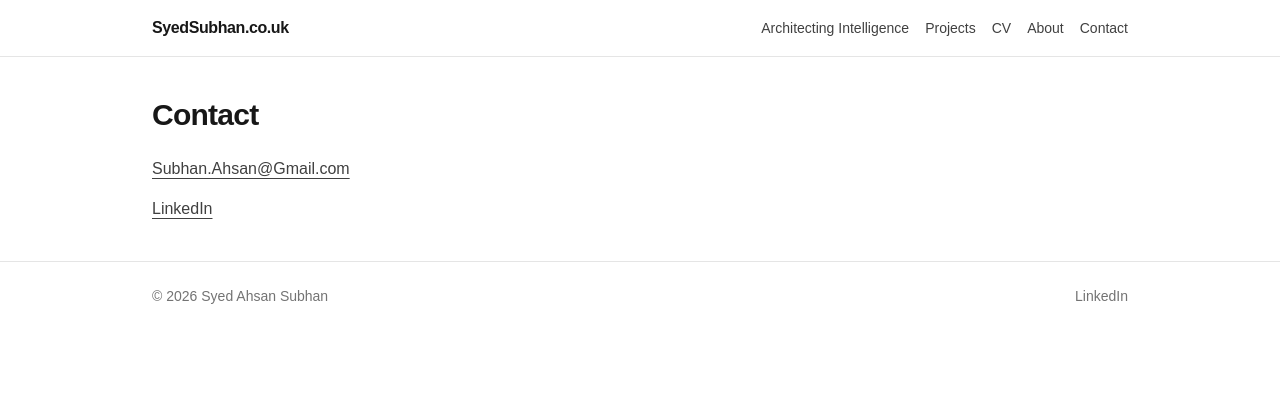
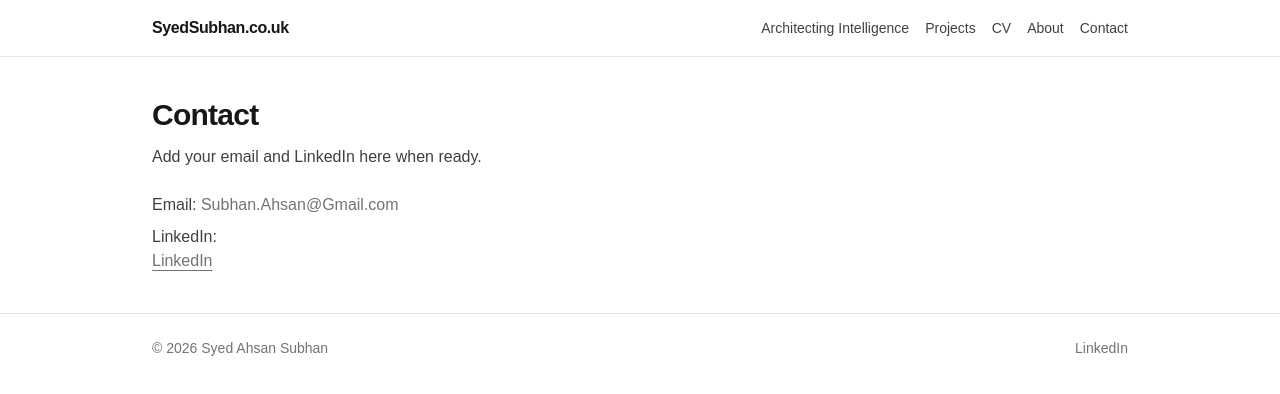
Before and after one commit to takhleeq-ai/syedsubhan-site, a Next.js app: page /contact in a window 1280 px wide. Shown: the top 394 px of the page. Built offline with nearby package versions, Linux system fonts and the light colour scheme.

Commit message:
Fix Contact page JSX and LinkedIn link rendering

```diff
--- a/app/contact/page.tsx
+++ b/app/contact/page.tsx
@@ -1,19 +1,24 @@
 import { cvProfile } from "@/content/cv";
+
+export const metadata = {
+  title: "Contact — Syed Ahsan Subhan",
+  description: "Get in touch for professional inquiries.",
+};
 
 export default function ContactPage() {
   return (
     <main>
       <h1 className="text-3xl font-semibold tracking-tight">Contact</h1>
-      <div className="mt-6 space-y-4 text-neutral-700">
+      <p className="mt-3 text-neutral-700">
+        Add your email and LinkedIn here when ready.
+      </p>
+
+      <div className="mt-6 space-y-2 text-neutral-700">
         <p>
-          <a
-            href={`mailto:${cvProfile.email}`}
-            className="underline underline-offset-4 hover:opacity-80"
-          >
-            {cvProfile.email}
-          </a>
+          Email: <span className="text-neutral-500">{cvProfile.email}</span>
         </p>
-        {cvProfile.linkedinUrl && (
+        <p>
+          LinkedIn: <span className="text-neutral-500">{cvProfile.linkedinUrl && (
           <p>
             <a
               href={cvProfile.linkedinUrl}
@@ -24,7 +29,8 @@ export default function ContactPage() {
               LinkedIn
             </a>
           </p>
-        )}
+        )}</span>
+        </p>
       </div>
     </main>
   );
```
